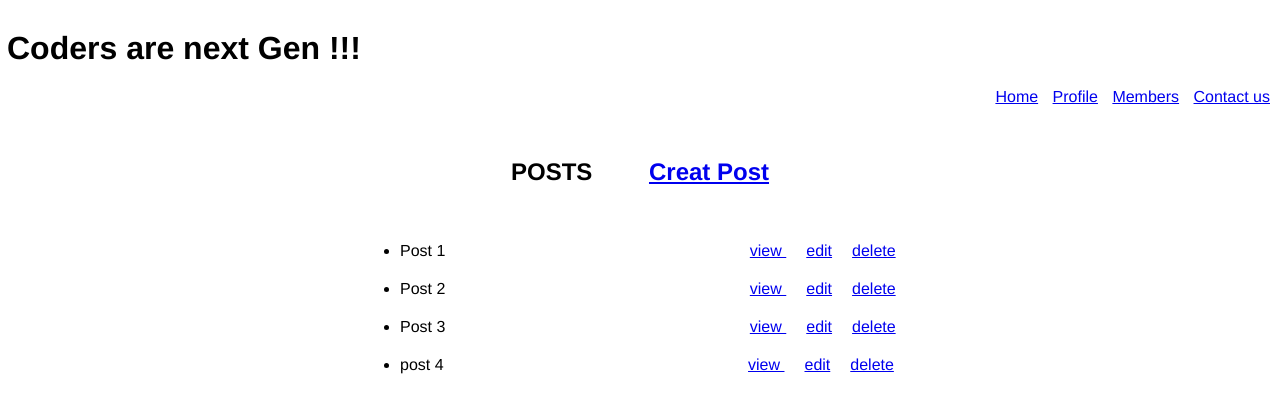
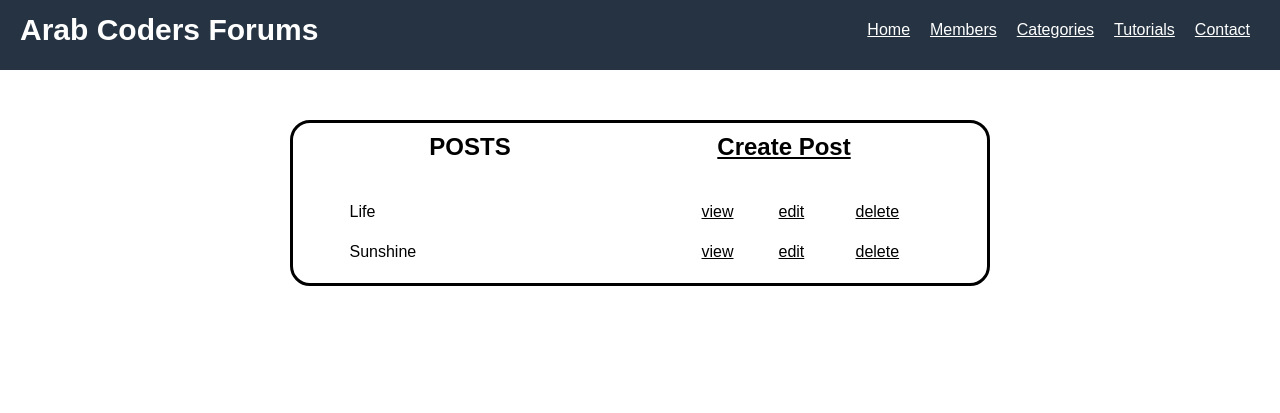
Before and after one commit to majdabboud81/MiniProject, a Flask app: page / in a window 1280 px wide. Shown: the top 413 px of the page. Run offline with Flask 2, Linux system fonts and the light colour scheme.

Commit message:
Added posts

```diff
--- a/Forums/app.py
+++ b/Forums/app.py
@@ -1,10 +1,15 @@
 from flask import Flask, render_template
-
+import models, store
 
 app = Flask(__name__)
+post_store = store.PostsStore()
+post_store.add(models.Post("Life", "Life is alawys great"))
+post_store.add(models.Post("Sunshine", "Sunshine is amazing"))
+
+@app.route("/")
 @app.route("/")
 @app.route("/index")
 def home():
-    return render_template("index.html")
+    return render_template("index.html", posts = post_store.get_all())
 
 app.run()
--- /dev/null
+++ b/Forums/static/style.css
@@ -0,0 +1,85 @@
+*{
+    padding: 0;
+    margin: 0 auto;
+    box-sizing: border-box;
+    font-family: 'Cairo', sans-serif;
+    text-rendering: optimizeLegibility;
+    -webkit-font-smoothing: antialiased;
+    -moz-osx-font-smoothing: grayscale;
+}
+
+#container {
+    width: 100%;
+    margin: 0 auto;
+}
+
+h1 {
+    font-size: 40px;
+}
+
+#menu {
+    height: 70px;
+    width: 100%;
+    background-color: #253342;
+    color: #FFF;
+}
+
+#logo {
+    float: left;
+    line-height: 60px;
+    padding-left: 20px;
+    font-size: 30px;
+    font-weight: bold;
+}
+
+.menu-item {
+    float: left;
+    padding: 10px;
+    list-style-type: none;
+    line-height: 40px;
+}
+
+
+.menu-all .menu-item:hover {
+    background-color: #0112b7;
+}
+.menu-all{
+    float: right;
+    padding-right: 20px;
+}
+
+a{
+    color: #FFF;
+}
+
+.content {
+    max-width: 700px;
+    margin-top: 50px;
+    border: solid black;
+    border-radius: 20px;
+    padding-bottom: 20px;
+
+}
+
+table td {
+    min-width: 75px;
+    padding-top: 20px;
+    margin-buttom: 20px;
+}
+
+table td:first-child {
+    min-width: 350px;
+}
+
+.content a{
+    color: black;
+}
+
+h2{
+    text-align: center;
+    margin-top: 10px;
+}
+
+#body-content{
+    margin-top: 20px;
+}
--- a/Forums/templates/index.html
+++ b/Forums/templates/index.html
@@ -3,56 +3,43 @@
 <head>
     <meta charset="UTF-8">
     <title>One million arab coders</title>
-    <link rel="stylesheet" type="text/css">
-
-    <style>
-        body, html {margin: 0;
-            padding: 0;
-            font-family: "Myriad pro", Helvetica, Arial, sans-serif;}
-
-        h1 {margin-top: 20px;
-            padding-top: 10px;
-            padding-left:7px;}
-
-        ul#list{width:85%;
-            float: right;
-            display:inline;
-            padding: 0 0 2px;
-            margin: 0;
-            text-align: right;}
-
-        ul#list li{display: inline;
-            list-style: none;
-            padding-right: 10px;}
-
-        h2{text-align: center;}
-
-        .posts {padding-top: 50px;}
-
-        ul{ display: inline-block;
-            padding-left: 400px;}
-        ul li{padding-top: 20px;}
-
-    </style>
-
+    <link rel="stylesheet" type="text/css" href="static/style.css">
 </head>
 <body>
-    <div>
-        <h1> Coders are next Gen !!! </h1>
-        <ul id="list">
-            <li> <a href="#">Home</a> </li>
-            <li> <a href="#">Profile</a> </li>
-            <li> <a href="#">Members</a> </li>
-            <li> <a href="#CONTACT">Contact us</a> </li>
-        </ul>
+    <div id="container">
+        <nav id="menu">
+            <h1 id="logo"> Arab Coders Forums </h1>
+            <div class="menu-all"><ul>
+                <li class="menu-item"><a href="#"> Home </a></li>
+                <li class="menu-item"><a href="#"> Members </a></li>
+                <li class="menu-item"><a href="#"> Categories </a></li>
+                <li class="menu-item"><a href="#"> Tutorials </a></li>
+                <li class="menu-item"><a href="#"> Contact </a></li>
+            </ul></div>
+        </nav>
     </div>
-    <div class="posts"> <h2> POSTS <a href="#" style="padding-left: 50px"> Creat Post </a></h2>
-        <ul>
-            <li> Post 1 <a href="#" style="padding-left: 300px"> view </a><a href="#" style="padding-left: 20px">edit</a><a href="#" style="padding-left: 20px">delete</a></li>
-            <li> Post 2 <a href="#" style="padding-left: 300px"> view </a><a href="#" style="padding-left: 20px">edit</a><a href="#" style="padding-left: 20px">delete</a></li>
-            <li> Post 3 <a href="#" style="padding-left: 300px"> view </a><a href="#" style="padding-left: 20px">edit</a><a href="#" style="padding-left: 20px">delete</a></li>
-            <li> post 4 <a href="#" style="padding-left: 300px"> view </a><a href="#" style="padding-left: 20px">edit</a><a href="#"style="padding-left: 20px">delete</a></li>
-        </ul>
+    <div class="content">
+        <h2> POSTS <a href="#" style="padding-left: 200px">Create Post</a></h2>
+        <table id="body-content">
+            <tbody style="padding-buttom: 20px;">
+        {% for post in posts %}
+            <tr>
+                <td>
+                    {{post.title}}
+                </td>
+                <td>
+                    <a href="#">view</a>
+                </td>
+                <td>
+                    <a href="#">edit</a>
+                </td >
+                <td>
+                    <a href="#">delete</a>
+                </td>
+            </tr>
+        {% endfor %}
+            </tbody>
+        </table>
     </div>
 </body>
 </html>
```
